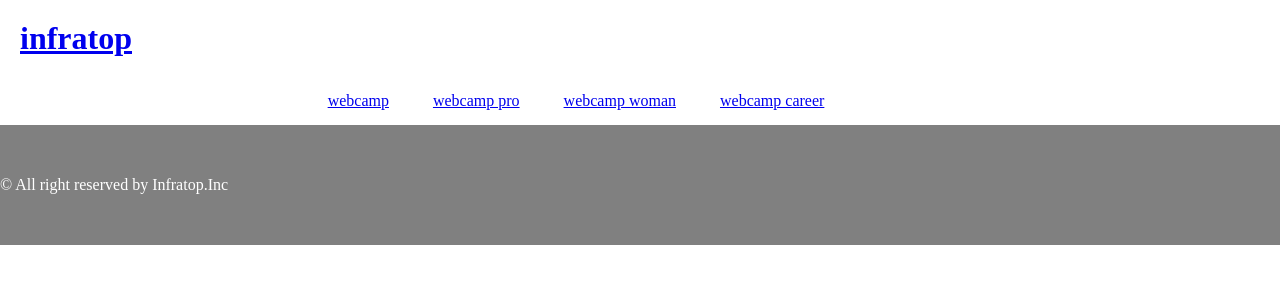
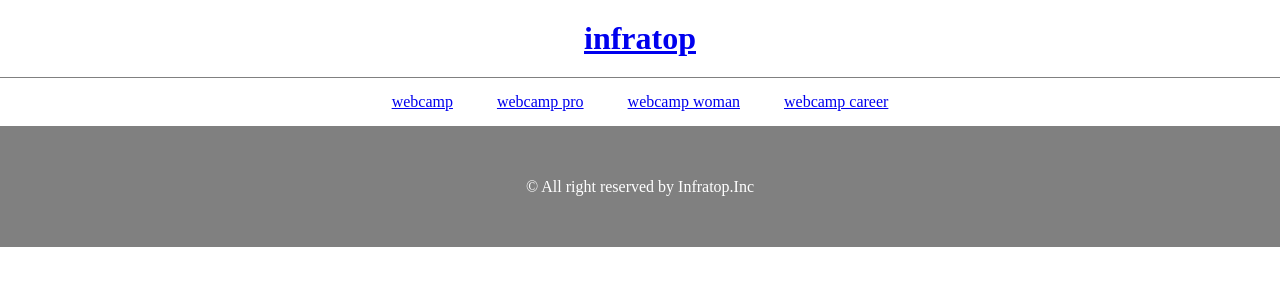
Before and after one commit to satoru-koyama/chapter5_exercise, a plain HTML site: page index.html in a window 1280 px wide. Drawn offline with Linux system fonts and the light colour scheme.

Commit message:
[Update] headr,set, nav, footer

```diff
--- a/index.html
+++ b/index.html
@@ -19,7 +19,7 @@
       </a>
     </h1>
 
-    <nav>
+    <nav class="nav">
       <ul class="list">
         <li class="list-item">
           <a href="https://web-camp.io/">webcamp</a>
--- a/style.css
+++ b/style.css
@@ -6,12 +6,18 @@
 }
 
 header {
-  width: 90%;
+  width: 100%;
+  text-align: center;
 }
 
 header .heading {
   padding: 20px;
   margin: 0 auto;
+}
+
+.nav {
+  border-top: solid gray 1px;
+  border-bottom: solid gray 1px;
 }
 
 .list {
@@ -33,7 +39,7 @@ header .heading {
 
 .set1 {
   width: 800px;
-  display: flexbox;
+  flex-wrap: wrap;
 }
 
 box1 {
@@ -62,7 +68,7 @@ box4 {
 
 .set2 {
   width: 800px;
-  display: flexbox;
+  flex-wrap: wrap;
 }
 
 box5 {
@@ -91,7 +97,7 @@ box8 {
 
 .set3 {
   width: 800px;
-  display: flexbox;
+  flex-wrap: wrap;
 }
 
 box9 {
@@ -122,6 +128,7 @@ footer {
   width: 100%;
   height: 120px;
   background-color: gray;
+  text-align: center;
 }
 
 .footer-text {
```
